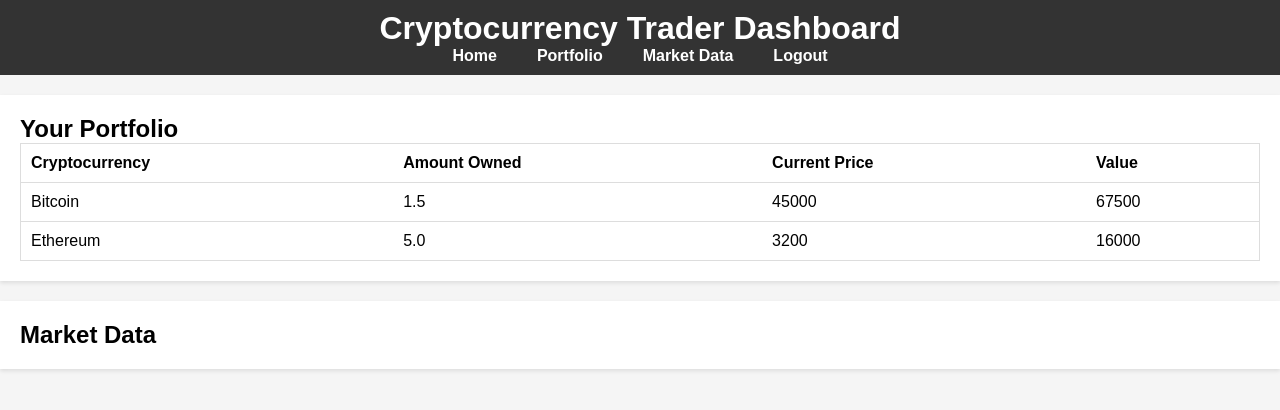
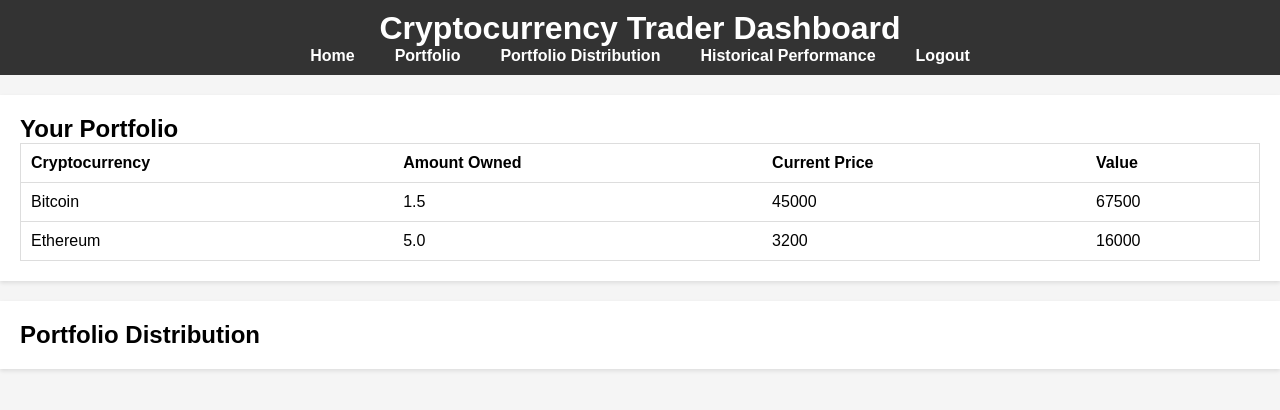
Before and after one commit to thuytrinht4/crypto_apps, a Flask app: page /dashboard in a window 1280 px wide. Shown: the top 410 px of the page. Run offline with Flask 3, Linux system fonts and the light colour scheme.

Commit message:
update dash with Portfolio distribution

```diff
--- a/templates/dashboard.html
+++ b/templates/dashboard.html
@@ -13,7 +13,8 @@
             <ul>
                 <li><a href="#">Home</a></li>
                 <li><a href="#">Portfolio</a></li>
-                <li><a href="#">Market Data</a></li>
+                <li><a href="#">Portfolio Distribution</a></li>
+                <li><a href="#">Historical Performance</a></li>
                 <li><a href="{{ url_for('logout') }}">Logout</a></li>
             </ul>
         </nav>
@@ -40,10 +41,32 @@
         </table>
     </section>
 
-    <section class="market-data">
-        <h2>Market Data</h2>
-        <!-- Display live cryptocurrency market data, charts, etc. -->
+    <section class="port-distribution">
+        <h2>Portfolio Distribution</h2>
     </section>
+
+
+    <script>
+        // <!-- Display live cryptocurrency market data, charts, etc. -->
+        function updatePortfolioDistribution() {
+            const labels = user_data.cryptocurrencies.map(crypto => crypto.name);
+            const values = user_data.cryptocurrencies.map(crypto => crypto.value);
+
+            const trace = {
+                labels: labels,
+                values: values,
+                type: 'pie'
+            };
+            const layout = {
+                title: 'Portfolio Distribution',
+            };
+            Plotly.newPlot('portfolio-pie', [trace], layout);
+        }
+
+        // Initial data update
+        updatePortfolioDistribution();
+
+    </script>
 </body>
 
 </html>
```
